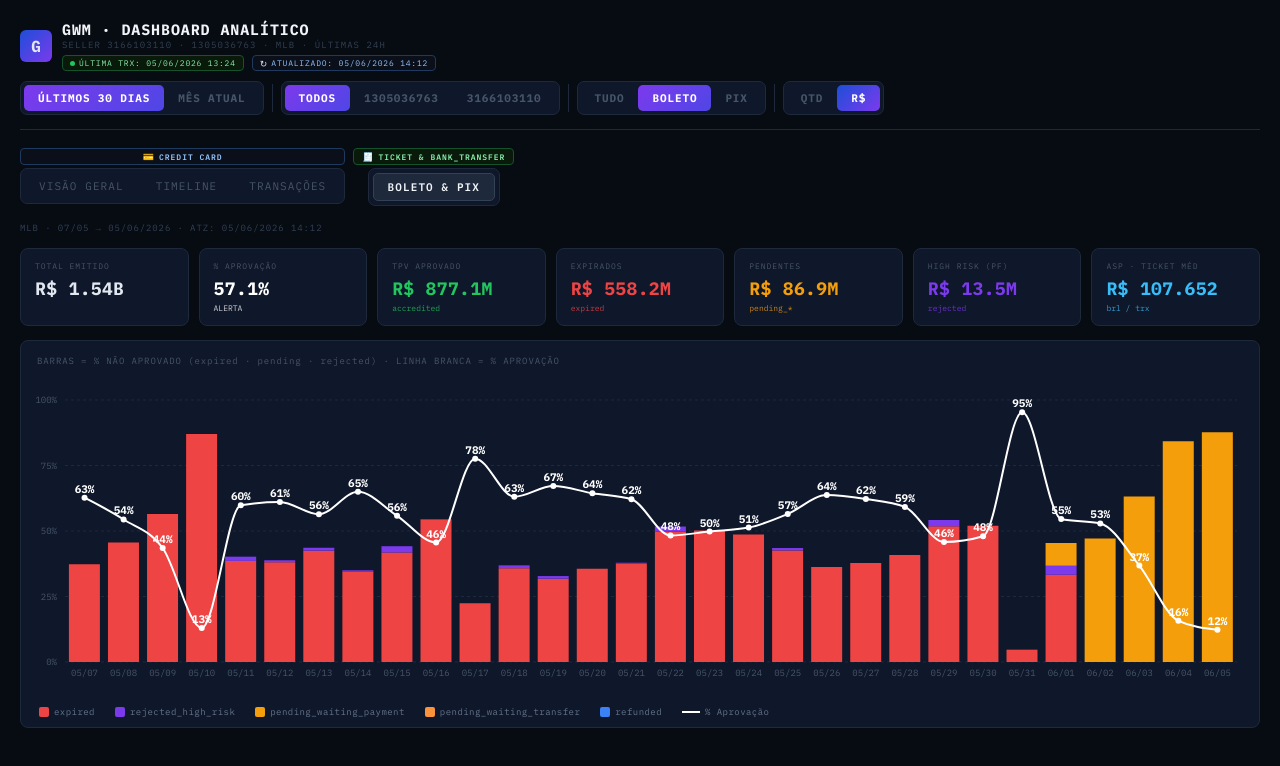
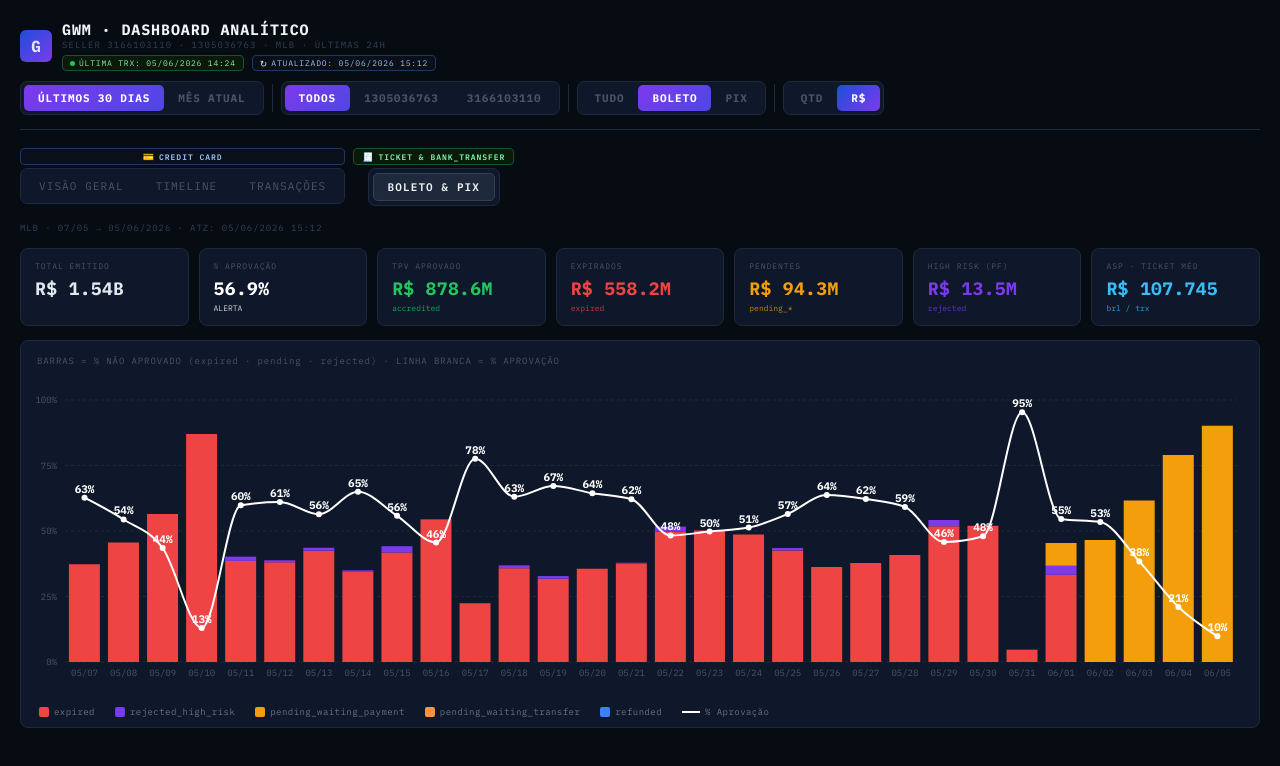
Before and after one commit to lucasmartinelli-code/gwm-dashboard, a React (Create React App) app: page / in a window 1280 px wide. Shown: the top 766 px of the page. Built offline with nearby package versions, Linux system fonts and the light colour scheme.

Commit message:
data: auto-update NRT 2026-06-05 15:11

```diff
--- a/src/GWMBoletoPixData.js
+++ b/src/GWMBoletoPixData.js
@@ -1,7 +1,7 @@
 // Gerado automaticamente — não editar manualmente
 // Fonte: BT_MP_PAY_PAYMENTS_NRT | MLB | não-cartão | sellers GWM
 // Período: últimos 30 dias
-export const BP_UPDATED = "05/06/2026 14:12";
+export const BP_UPDATED = "05/06/2026 15:12";
 
 export const RAW_BP = [
   {f:"2026-05-07",s:"1305036763",m:"bolbradesco",si:"approved",d:"accredited",q:266,b:28155638},
@@ -270,8 +270,8 @@ export const RAW_BP = [
   {f:"2026-06-01",s:"3166103110",m:"pix",si:"approved",d:"accredited",q:45,b:3402921},
   {f:"2026-06-01",s:"3166103110",m:"pix",si:"cancelled",d:"expired",q:21,b:2056190},
   {f:"2026-06-01",s:"3166103110",m:"pix",si:"rejected",d:"rejected_high_risk",q:2,b:611940},
-  {f:"2026-06-02",s:"1305036763",m:"bolbradesco",si:"approved",d:"accredited",q:256,b:24456888},
-  {f:"2026-06-02",s:"1305036763",m:"bolbradesco",si:"pending",d:"pending_waiting_payment",q:226,b:20578118},
+  {f:"2026-06-02",s:"1305036763",m:"bolbradesco",si:"approved",d:"accredited",q:259,b:24757088},
+  {f:"2026-06-02",s:"1305036763",m:"bolbradesco",si:"pending",d:"pending_waiting_payment",q:223,b:20277918},
   {f:"2026-06-02",s:"1305036763",m:"pix",si:"approved",d:"accredited",q:188,b:9481072},
   {f:"2026-06-02",s:"1305036763",m:"pix",si:"cancelled",d:"expired",q:68,b:6160710},
   {f:"2026-06-02",s:"3166103110",m:"bolbradesco",si:"approved",d:"accredited",q:56,b:6148917},
@@ -279,31 +279,31 @@ export const RAW_BP = [
   {f:"2026-06-02",s:"3166103110",m:"pix",si:"approved",d:"accredited",q:34,b:2478304},
   {f:"2026-06-02",s:"3166103110",m:"pix",si:"cancelled",d:"expired",q:16,b:1258856},
   {f:"2026-06-03",s:"1305036763",m:"account_money",si:"approved",d:"accredited",q:1,b:9000},
-  {f:"2026-06-03",s:"1305036763",m:"bolbradesco",si:"approved",d:"accredited",q:131,b:11946264},
-  {f:"2026-06-03",s:"1305036763",m:"bolbradesco",si:"pending",d:"pending_waiting_payment",q:210,b:19634894},
+  {f:"2026-06-03",s:"1305036763",m:"bolbradesco",si:"approved",d:"accredited",q:133,b:12233364},
+  {f:"2026-06-03",s:"1305036763",m:"bolbradesco",si:"pending",d:"pending_waiting_payment",q:208,b:19347794},
   {f:"2026-06-03",s:"1305036763",m:"pix",si:"approved",d:"accredited",q:171,b:7664341},
   {f:"2026-06-03",s:"1305036763",m:"pix",si:"cancelled",d:"expired",q:72,b:4556406},
   {f:"2026-06-03",s:"1305036763",m:"pix",si:"rejected",d:"rejected_high_risk",q:2,b:18000},
-  {f:"2026-06-03",s:"3166103110",m:"bolbradesco",si:"approved",d:"accredited",q:44,b:4610500},
-  {f:"2026-06-03",s:"3166103110",m:"bolbradesco",si:"pending",d:"pending_waiting_payment",q:78,b:8841451},
+  {f:"2026-06-03",s:"3166103110",m:"bolbradesco",si:"approved",d:"accredited",q:49,b:5077720},
+  {f:"2026-06-03",s:"3166103110",m:"bolbradesco",si:"pending",d:"pending_waiting_payment",q:73,b:8374231},
   {f:"2026-06-03",s:"3166103110",m:"pix",si:"approved",d:"accredited",q:36,b:1766075},
   {f:"2026-06-03",s:"3166103110",m:"pix",si:"cancelled",d:"expired",q:19,b:1657227},
-  {f:"2026-06-04",s:"1305036763",m:"bolbradesco",si:"approved",d:"accredited",q:18,b:396591},
-  {f:"2026-06-04",s:"1305036763",m:"bolbradesco",si:"pending",d:"pending_waiting_payment",q:47,b:2143117},
+  {f:"2026-06-04",s:"1305036763",m:"bolbradesco",si:"approved",d:"accredited",q:19,b:564587},
+  {f:"2026-06-04",s:"1305036763",m:"bolbradesco",si:"pending",d:"pending_waiting_payment",q:46,b:1975122},
   {f:"2026-06-04",s:"1305036763",m:"pix",si:"approved",d:"accredited",q:31,b:520800},
   {f:"2026-06-04",s:"1305036763",m:"pix",si:"cancelled",d:"expired",q:19,b:655982},
   {f:"2026-06-04",s:"1305036763",m:"pix",si:"pending",d:"pending_waiting_transfer",q:3,b:139500},
   {f:"2026-06-04",s:"3166103110",m:"bolbradesco",si:"approved",d:"accredited",q:2,b:95703},
   {f:"2026-06-04",s:"3166103110",m:"bolbradesco",si:"pending",d:"pending_waiting_payment",q:9,b:503443},
   {f:"2026-06-04",s:"3166103110",m:"pix",si:"approved",d:"accredited",q:3,b:27000},
-  {f:"2026-06-04",s:"3166103110",m:"pix",si:"cancelled",d:"expired",q:2,b:95703},
-  {f:"2026-06-04",s:"3166103110",m:"pix",si:"pending",d:"pending_waiting_transfer",q:2,b:18000},
-  {f:"2026-06-05",s:"1305036763",m:"bolbradesco",si:"approved",d:"accredited",q:20,b:2420824},
-  {f:"2026-06-05",s:"1305036763",m:"bolbradesco",si:"pending",d:"pending_waiting_payment",q:185,b:18601698},
-  {f:"2026-06-05",s:"1305036763",m:"pix",si:"approved",d:"accredited",q:74,b:3205868},
-  {f:"2026-06-05",s:"1305036763",m:"pix",si:"pending",d:"pending_waiting_transfer",q:44,b:3580668},
-  {f:"2026-06-05",s:"3166103110",m:"bolbradesco",si:"approved",d:"accredited",q:6,b:712950},
-  {f:"2026-06-05",s:"3166103110",m:"bolbradesco",si:"pending",d:"pending_waiting_payment",q:33,b:3718633},
+  {f:"2026-06-04",s:"3166103110",m:"pix",si:"cancelled",d:"expired",q:3,b:104703},
+  {f:"2026-06-04",s:"3166103110",m:"pix",si:"pending",d:"pending_waiting_transfer",q:1,b:9000},
+  {f:"2026-06-05",s:"1305036763",m:"bolbradesco",si:"approved",d:"accredited",q:26,b:2622784},
+  {f:"2026-06-05",s:"1305036763",m:"bolbradesco",si:"pending",d:"pending_waiting_payment",q:226,b:25170730},
+  {f:"2026-06-05",s:"1305036763",m:"pix",si:"approved",d:"accredited",q:81,b:3648554},
+  {f:"2026-06-05",s:"1305036763",m:"pix",si:"pending",d:"pending_waiting_transfer",q:46,b:3309982},
+  {f:"2026-06-05",s:"3166103110",m:"bolbradesco",si:"approved",d:"accredited",q:7,b:745350},
+  {f:"2026-06-05",s:"3166103110",m:"bolbradesco",si:"pending",d:"pending_waiting_payment",q:55,b:5776778},
   {f:"2026-06-05",s:"3166103110",m:"pix",si:"approved",d:"accredited",q:15,b:540630},
-  {f:"2026-06-05",s:"3166103110",m:"pix",si:"pending",d:"pending_waiting_transfer",q:10,b:977070}
+  {f:"2026-06-05",s:"3166103110",m:"pix",si:"pending",d:"pending_waiting_transfer",q:11,b:1009470}
 ];
--- a/src/GWMDashboard.jsx
+++ b/src/GWMDashboard.jsx
@@ -3,6 +3,9 @@ import { BarChart, Bar, XAxis, YAxis, Tooltip, ResponsiveContainer, Cell, PieCha
 import { RAW_BP, BP_UPDATED } from "./GWMBoletoPixData";
 
 const RAW = [
+  { id:"162670093578", payerId:"1615188907", collectorId:"3166103110", date:"05/06/2026 14:24", status:"approved", detail:"accredited", amount:56, method:"visa", op:"regular_payment" },
+  { id:"162670245018", payerId:"1670398738", collectorId:"3166103110", date:"05/06/2026 14:19", status:"approved", detail:"accredited", amount:56, method:"visa", op:"regular_payment" },
+  { id:"161861343881", payerId:"1637785261", collectorId:"3166103110", date:"05/06/2026 13:31", status:"approved", detail:"accredited", amount:350, method:"visa", op:"regular_payment" },
   { id:"161859921967", payerId:"1432072244", collectorId:"3166103110", date:"05/06/2026 13:24", status:"approved", detail:"accredited", amount:350, method:"master", op:"regular_payment" },
   { id:"162657099208", payerId:"1617510629", collectorId:"3166103110", date:"05/06/2026 13:08", status:"approved", detail:"accredited", amount:350, method:"master", op:"regular_payment" },
   { id:"162656677460", payerId:"1614583272", collectorId:"3166103110", date:"05/06/2026 13:07", status:"approved", detail:"accredited", amount:56, method:"master", op:"regular_payment" },
@@ -308,7 +311,7 @@ const RAW = [
 ];
 
 const COLLECTOR_ID = "3166103110";
-const LAST_UPDATED = "05/06/2026 14:12";
+const LAST_UPDATED = "05/06/2026 15:12";
 const LAST_TRX     = RAW.length > 0 ? RAW[0].date : "-";
 const METHOD_COLORS = { master:"#3b82f6", visa:"#a855f7", amex:"#10b981" };
 const STATUS_COLORS = { approved:"#22c55e", rejected:"#ef4444", refunded:"#f59e0b" };
```
